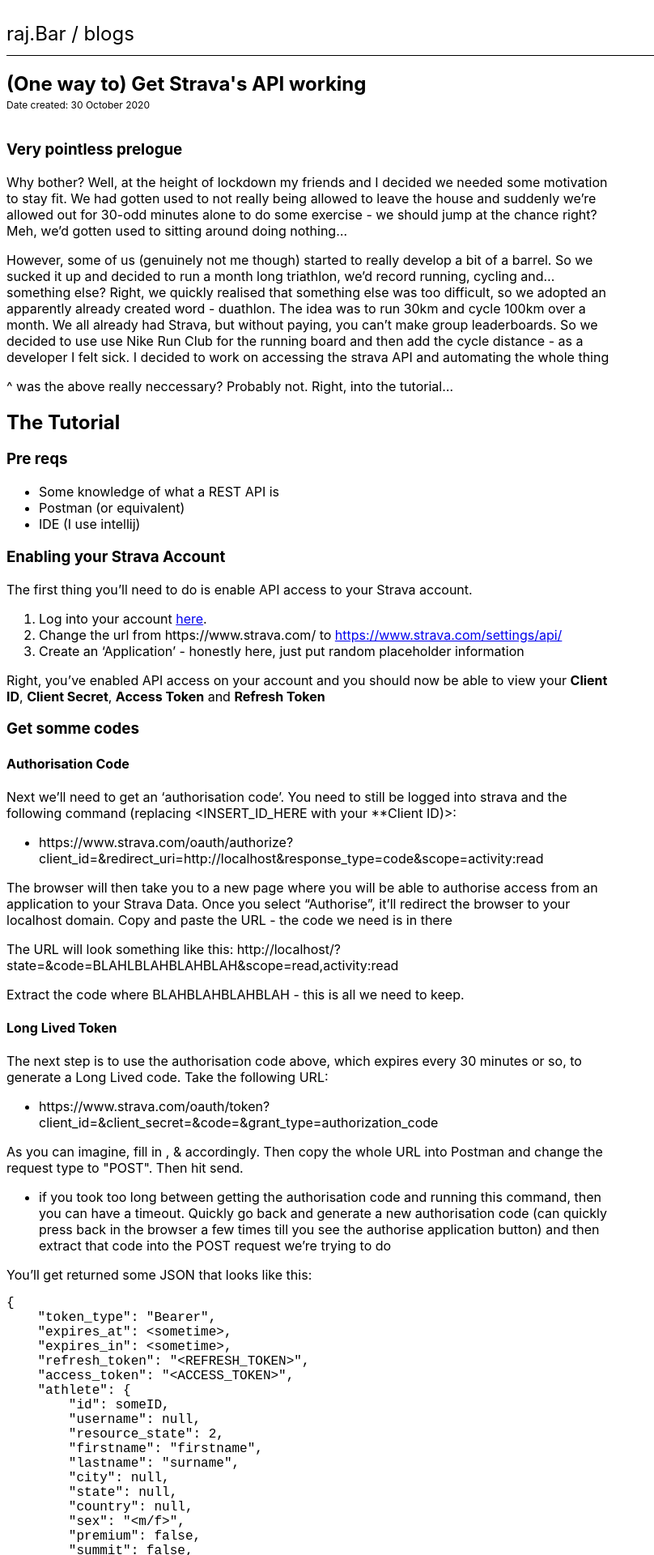
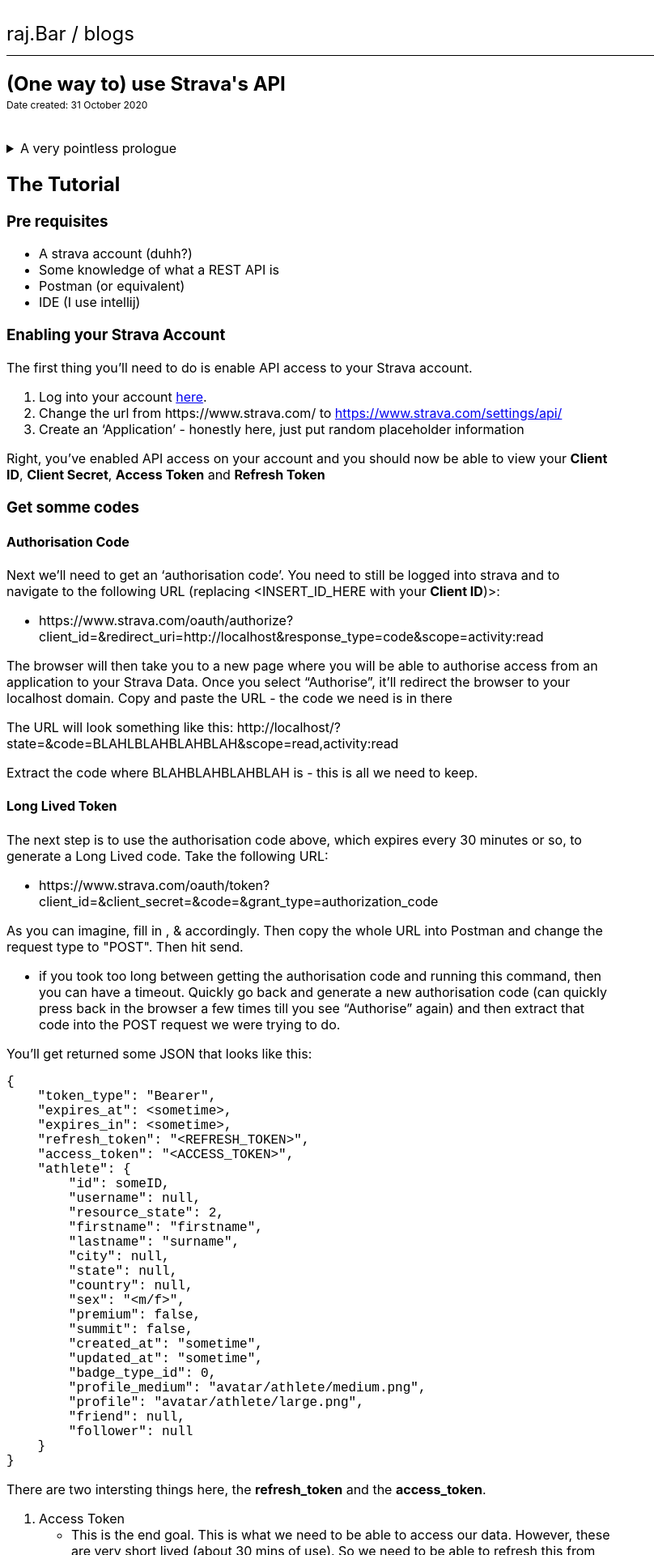
Before and after one commit to rajBar/blogs, a Jekyll site: the page built from tutorials/strava-api/index.md, in a window 1280 px wide. Shown: the top 1920 px of the page at 81% size, without its empty margins (0-808 px from the left). Built offline with Jekyll 4.4.1, drawn with Linux system fonts in a browser that asks for light colours; some of the changed text lies outside the part shown.

Commit message:
finished first iteration of strava-api tutorial

````diff
--- a/assets/css/layouts/home.css
+++ b/assets/css/layouts/home.css
@@ -1,5 +1,5 @@
 .news-list {
-    max-width: 550px;
+    max-width: 650px;
 }
 
 .news-list-item {
--- a/tutorials/strava-api/index.md
+++ b/tutorials/strava-api/index.md
@@ -1,31 +1,35 @@
 ---
 layout: blog
-title: (One way to) Get Strava's API working
-photo: apple-devices.jpg
+title: (One way to) use Strava's API
+photo: running-strava.jpg
 summary: |
-    Strava's docs are quite painful to navigate and I wanted to be able to access my data, so here is a quick overview
-    how to access your data and then display it securely!
+    Strava's docs are quite painful to navigate and I wanted to be able to access my data. So here is a quick overview
+    of how to access your strava data!
 url: /tutorials/strava-api
-date_created: 2020-10-30
+date_created: 2020-10-31
 ---
 
-### Very pointless prelogue
+<details>
+  <summary>A very pointless prologue</summary>
 
-Why bother? Well, at the height of lockdown my friends and I decided we needed some motivation to stay fit. We had gotten used to not really being allowed
-to leave the house and suddenly we're allowed out for 30-odd minutes alone to do some exercise - we should jump at the chance right? Meh, we'd gotten used
-to sitting around doing nothing...
+  Why bother with all this?<br />
+  Well, at the height of lockdown my friends and I decided we needed some motivation to stay fit. We had gotten used to not really being allowed
+  to leave the house and suddenly we're allowed out for 30-odd minutes, alone, to do some exercise - we should jump at the chance right? Meh, we'd gotten used
+  to sitting around doing nothing... <br /><br />
 
-However, some of us (genuinely not me though) started to really develop a bit of a barrel. So we sucked it up and decided to run a month long triathlon, we'd
-record running, cycling and... something else? Right, we quickly realised that something else was too difficult, so we adopted an apparently already created
-word - duathlon. The idea was to run 30km and cycle 100km over a month. We all already had Strava, but without paying, you can't make group leaderboards. So
-we decided to use use Nike Run Club for the running board and then add the cycle distance - as a developer I felt sick. I decided to work on accessing the
-strava API and automating the whole thing
+  However, some of us (genuinely not me though) started to really develop a bit of a barrel. So we decided to run a month long triathlon, we'd
+  record running, cycling and... something else? Right, we quickly realised that something else was too difficult, so we adopted an apparently already created
+  word - duathlon. The idea was to run 30km and cycle 100km over a month. We all already had Strava, but without paying, you can't make group leaderboards. So
+  we decided to use use Nike Run Club for the running board and then add the cycle distance - as a developer I felt sick... manually adding stuff up? Ew.
+  I decided to work on accessing the strava API and automating the whole thing <br /><br />
 
-^ was the above really neccessary? Probably not. Right, into the tutorial...
+  ^ was the above really neccessary? Probably not. Right, into the tutorial...
+</details>
 
 ## The Tutorial
 
-### Pre reqs
+### Pre requisites
+- A strava account (duhh?)
 - Some knowledge of what a REST API is
 - Postman (or equivalent)
 - IDE (I use intellij)
@@ -42,7 +46,7 @@
 ### Get somme codes
 #### Authorisation Code
 Next we'll need to get an 'authorisation code'.
-You need to still be logged into strava and the following command (replacing <INSERT_ID_HERE with your **Client ID)>:
+You need to still be logged into strava and to navigate to the following URL (replacing <INSERT_ID_HERE with your **Client ID**)>:
 - https://www.strava.com/oauth/authorize?client_id=<INSERT_ID_HERE>&redirect_uri=http://localhost&response_type=code&scope=activity:read
 
 The browser will then take you to a new page where you will be able to authorise access from an application to your Strava Data.
@@ -50,7 +54,7 @@
 
 The URL will look something like this: http://localhost/?state=&code=BLAHLBLAHBLAHBLAH&scope=read,activity:read
 
-Extract the code where BLAHBLAHBLAHBLAH - this is all we need to keep.
+Extract the code where BLAHBLAHBLAHBLAH is - this is all we need to keep.
 
 #### Long Lived Token
 The next step is to use the authorisation code above, which expires every 30 minutes or so, to generate a Long Lived code. Take the following URL:
@@ -59,8 +63,8 @@
 As you can imagine, fill in <CLIENT_ID>, <CLIENT_SECRET> & <AUTHORISATION_CODE> accordingly. Then copy the whole URL into Postman
 and change the request type to "POST". Then hit send.
 - if you took too long between getting the authorisation code and running this command, then you can have a timeout. Quickly go back and generate a new
-authorisation code (can quickly press back in the browser a few times till you see the authorise application button) and then extract that code into
-the POST request we're trying to do
+authorisation code (can quickly press back in the browser a few times till you see "Authorise" again) and then extract that code into
+the POST request we were trying to do.
 
 You'll get returned some JSON that looks like this:
 ```js
@@ -93,18 +97,18 @@
 }
 ```
 
-There are two intersting things here, the **refresh_token** and the**access_token**.
-- Access Token
+There are two intersting things here, the **refresh_token** and the **access_token**.
+1. Access Token
     - This is the end goal. This is what we need to be able to access our data. However, these are very short lived (about 30 mins of use). So we need
- to be able to refresh this from time to time. If only there were a refresh token
-- Refresh Token
-    - this is actually what we want right now. It is long lived and allows us to utilise our other long lived credentials to acquire an access token
+ to be able to refresh this from time to time ...if only there were a refresh token
+1. Refresh Token
+    - This is actually what we want right now. It is long lived and allows us to utilise our other long lived credentials to acquire an access token
  whenever we want one
 
 ### Getting the data
 Right we technically have all the data that we need to get our activities. But there is a (very) short workflow required to access said data:
-1. Use Refresh Token to generate Access Token.
-1. Use Access Token to fetch activity data.
+1. Use **Refresh Token* to generate *Access Token*.
+1. Use **Access Token** to fetch **Activity Data - the end goal**.
 
 #### Getting the Access Token
 The first request we're going to make takes the following details:
@@ -127,20 +131,20 @@
 }
 ```
 
-This request returns some JSON, and inlcuded is the **access_token** - exactly what we'll need to finally get our data.
+The response is JSON again, and inlcuded is the **access_token** - exactly what we'll need to finally get our data.
 
 #### Getting OUR Strava data - finally
 The final request that we need to make takes the following details:
 1. GET request
 1. AccessToken
 
-Run using the info populate the URL below and run in Postman
+Run a **GET** request in Postman using your **Access Token**
 - https://www.strava.com/api/v3/athlete/activities?access_token=<ACCESS_TOKEN>
 
 You should now see all your activity data, in JSON, ready for you to use in whatever application you want
 
 ### Codified for JavaScript
-The following pattern was use in my original project. The new project doesn't use the same pattern for some glaring security reasons... but we'll get into that
+The following code was what I used in my original project. The new project doesn't use the same pattern for some glaring security reasons... but we'll get into that
 
 ```js
 const fetchData = async (clientID, secret, refreshToken) => {
@@ -210,3 +214,17 @@
 Feel free to look at my [example](https://raj.bar/strava), and feel free to look at my [code](https://github.com/rajBar/strava)
 
 ### Don't use the code above though...
+The code above works well and is reliable. However, you're just storing all of your strava 'secrets' and 'access tokens' for everyone to see. JavaScript runs in the browser,
+of course, so storing all of these constants visible for anyone to see is far from ideal. Even if you use code obfuscation tools and name your constants crazy things, a simple
+trip into your web browsers dev tools and looking at the network traffic will provide all your secrets and access codes - not good!
+
+If you take a look at my [repo](https://github.com/rajBar/strava), and specifically [here](https://github.com/rajBar/strava/blob/master/src/components/Home/Home.js#L15) you can
+see that I call another API. Not the strava one, but an API that I have set up using [expressjs](https://expressjs.com/). It's a simple API proxy that takes a request from my site,
+then sends a request to strava to get all the activity data, then sends that data back to my site - I actually also strip out some of the geo-data becuase my site is public and I
+dont want people knowing my routes.
+
+A template of the API I use can be found in [this repo](https://github.com/rajBar/public-strava-api). Note that to get this working in a 'prod' like environment has some extra work:
+1. Setting up a machine to run the code - I've used a Pi4 and the performance is perfect
+    - Some networking configuration if you host this at home. Port forwarding from your router and either a static IP or a way to reference yourself publicly (your ISP can help here)
+1. Need to run expressjs as a daemon, help can be found [here](https://dev.to/bogdaaamn/run-your-nodejs-application-on-a-headless-raspberry-pi-4jnn)
+1. Likely will need to set up SSL, as browsers will only accept an API response from HTTPS if the site that's requesting it runs using HTTPS too. I use [letsencrypt](https://letsencrypt.org/)
````
Also changed, not shown: other parts of tutorials/strava-api/index.md (+2 -2 lines), assets/images/running-strava.jpg (added).
